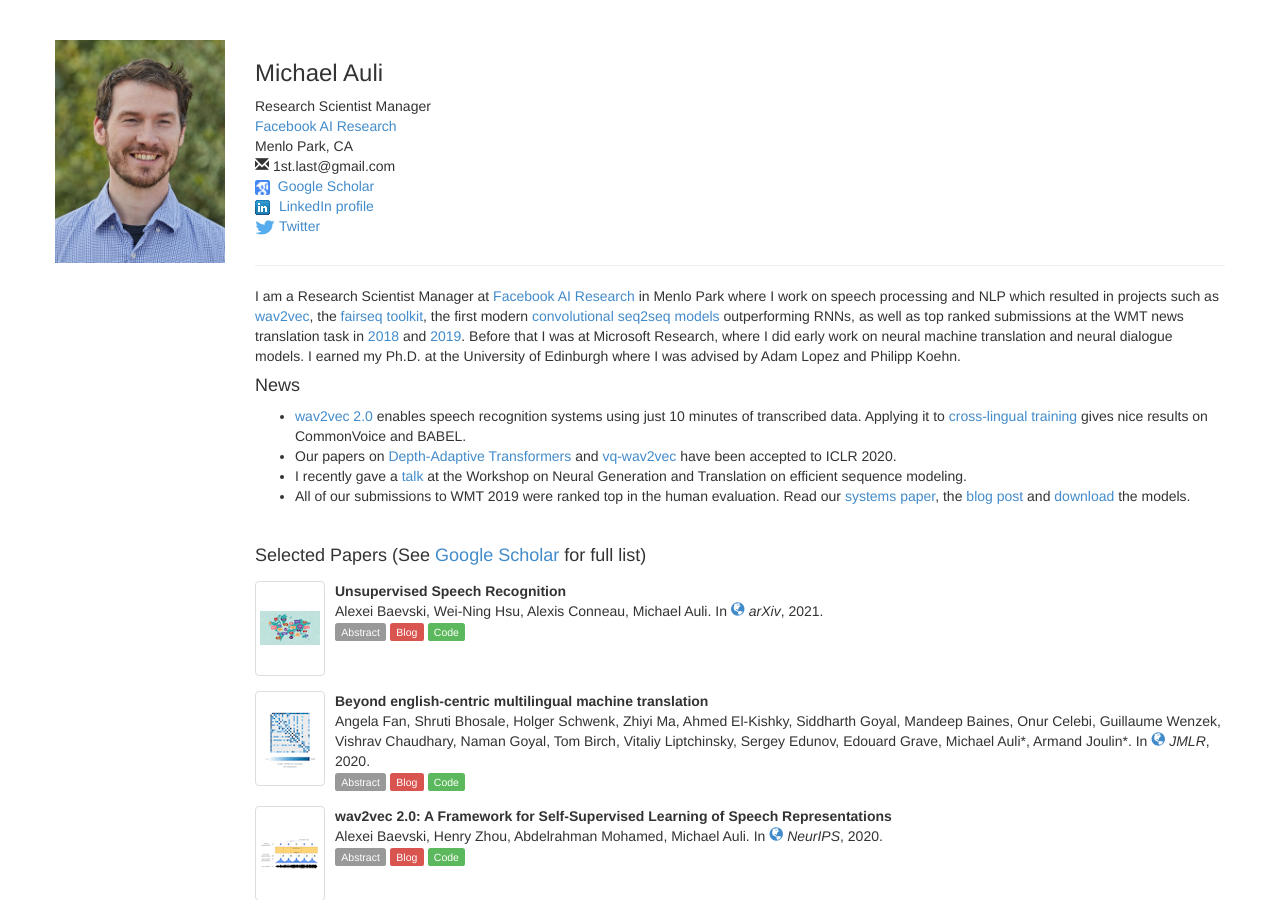
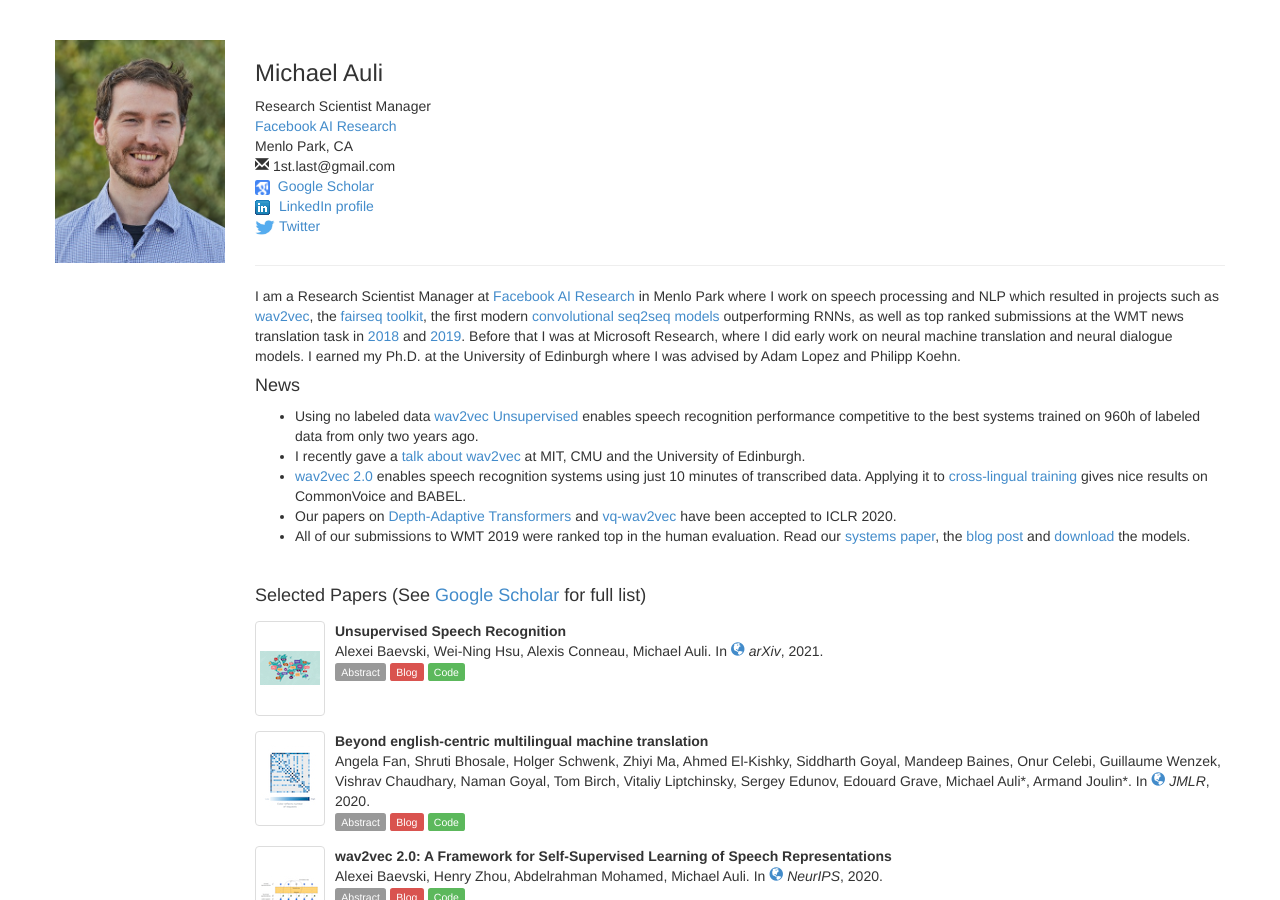
Before and after one commit to michaelauli/michaelauli.github.io, a Jekyll site: the page built from index.html, in a window 1280 px wide and 900 px high. Built offline with Jekyll 4.4.1, drawn with Linux system fonts in a browser that asks for light colours; comment, search, counter and statistics services are not loaded.

Commit message:
+latest papers

```diff
--- a/index.html
+++ b/index.html
@@ -5,13 +5,16 @@
 news:
   -
     >
+      Using no labeled data <a href="https://ai.facebook.com/blog/wav2vec-unsupervised-speech-recognition-without-supervision/">wav2vec Unsupervised</a> enables speech recognition performance competitive to the best systems trained on 960h of labeled data from only two years ago.
+  -
+    >
+      I recently gave a <a href="talks/wav2vec-ssl.pdf">talk about wav2vec</a> at MIT, CMU and the University of Edinburgh.
+  -
+    >
       <a href="https://arxiv.org/abs/2006.11477">wav2vec 2.0</a> enables speech recognition systems using just 10 minutes of transcribed data. Applying it to <a href="https://arxiv.org/abs/2006.13979">cross-lingual training</a> gives nice results on CommonVoice and BABEL.
   -
     >
       Our papers on <a href="https://arxiv.org/pdf/1910.10073">Depth-Adaptive Transformers</a> and <a href="https://arxiv.org/pdf/1910.05453">vq-wav2vec</a> have been accepted to ICLR 2020.
-  -
-    >
-      I recently gave a <a href="talks/efficient-seq-modeling.pdf">talk</a> at the Workshop on Neural Generation and Translation on efficient sequence modeling.
   -
     >
       All of our submissions to WMT 2019 were ranked top in the human evaluation. Read our <a href="https://arxiv.org/abs/1907.06616">systems paper</a>, the <a href="https://ai.facebook.com/blog/facebook-leads-wmt-translation-competition/">blog post</a> and <a href="https://github.com/pytorch/fairseq/tree/master/examples/wmt19">download</a> the models.
```
